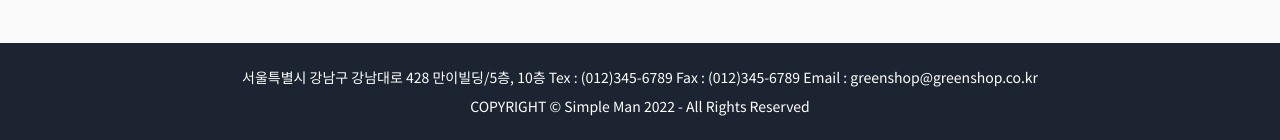
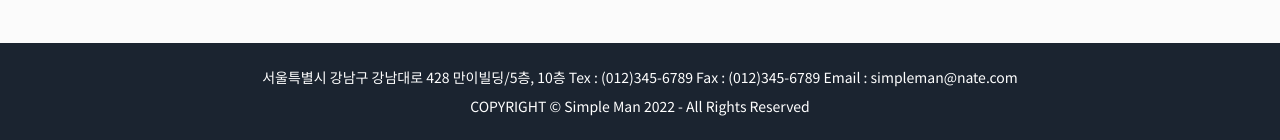
Before and after one commit to kangyunhwan/SimpleMan, a React (Create React App) app: page / in a window 1280 px wide. Shown: the part 3277-3417 px from the top of the page. Built offline with nearby package versions, Linux system fonts and the light colour scheme; no server answers; the database is empty.

Commit message:
20230926

```diff
--- a/src/components/Footer.js
+++ b/src/components/Footer.js
@@ -15,7 +15,7 @@ export default function Footer() {
         <article id={styles.footer_info}>
           <h2 className='hidden'>주소</h2>
           <p className={styles.footer_address}>
-          서울특별시 강남구 강남대로 428 만이빌딩/5층, 10층 Tex : (012)345-6789 Fax : (012)345-6789 Email : greenshop@greenshop.co.kr
+          서울특별시 강남구 강남대로 428 만이빌딩/5층, 10층 Tex : (012)345-6789 Fax : (012)345-6789 Email : simpleman@nate.com
           </p>
           <p className={styles.footer_copy}>
           COPYRIGHT © Simple Man 2022 - All Rights Reserved
```
